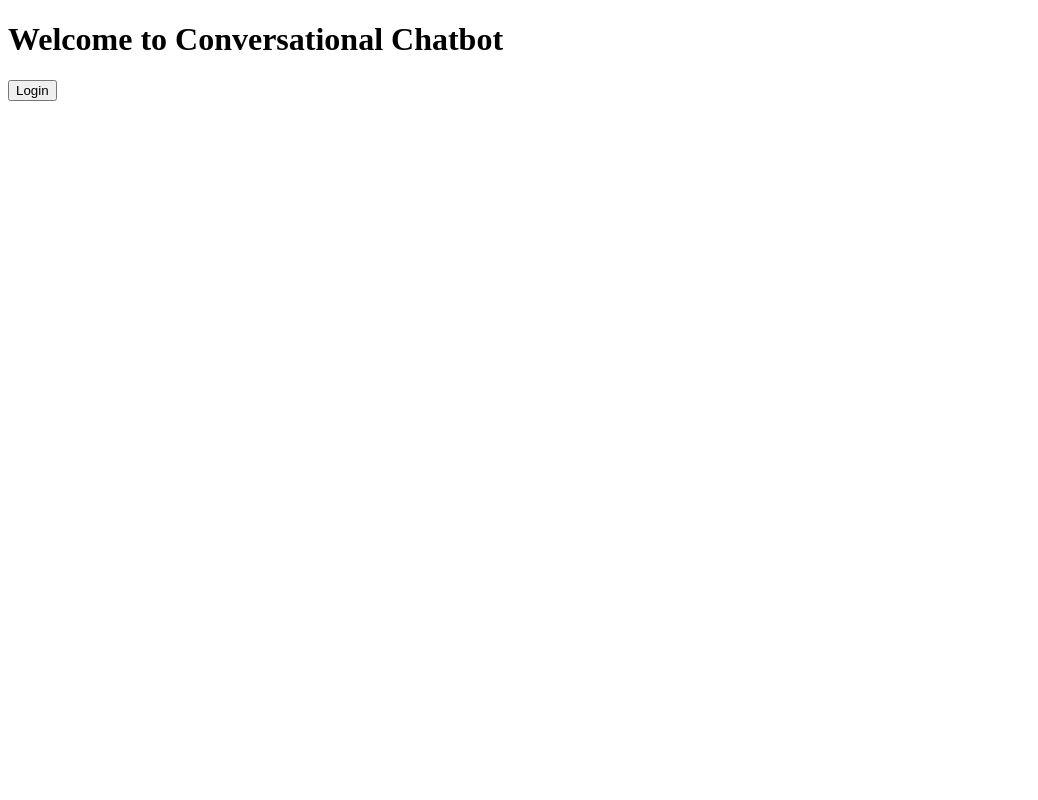
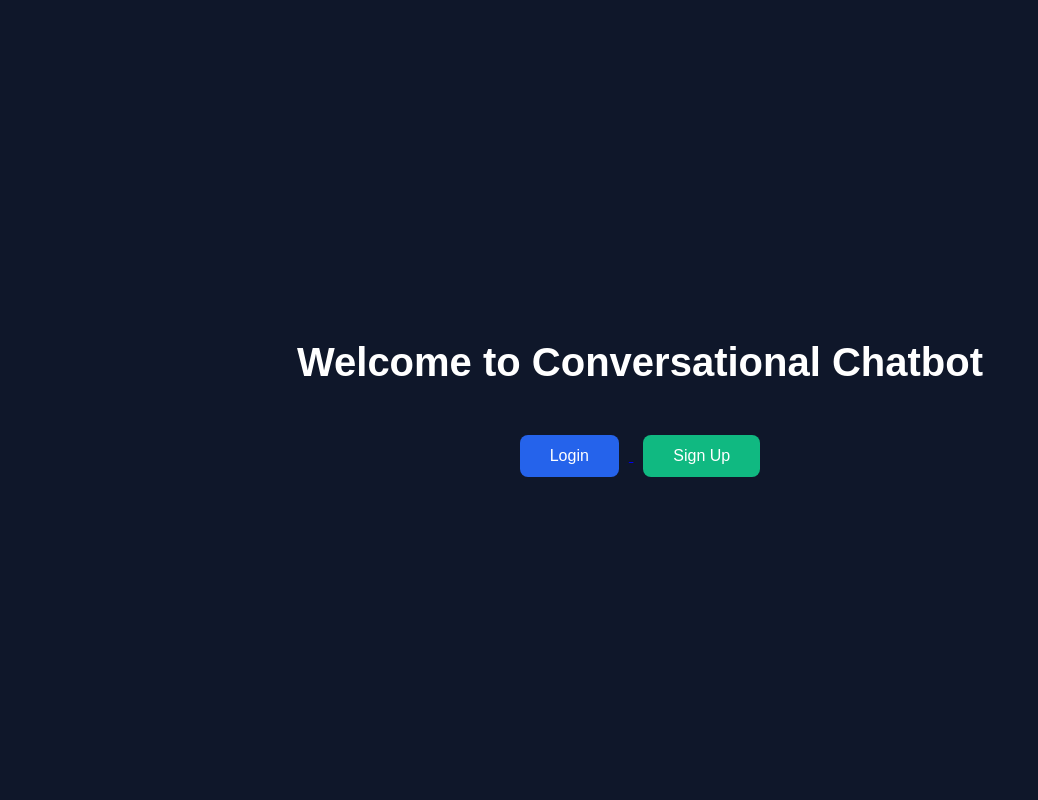
Before and after one commit to Abhisek8895/Convorsational_Chatbot, a Django app: page / in a window 1280 px wide. Shown: the whole page, without its empty margins (0-1038 px from the left). Run offline with Django 5.2, Linux system fonts and the light colour scheme.

Commit message:
Design the landing page

```diff
--- a/templates/landing.html
+++ b/templates/landing.html
@@ -2,14 +2,74 @@
 <html>
 <head>
     <title>Conversational Chatbot</title>
+
+    <style>
+        body{
+            margin:0;
+            padding:0;
+            font-family: Arial, Helvetica, sans-serif;
+            background-color:#0f172a;
+            color:white;
+            display:flex;
+            justify-content:center;
+            align-items:center;
+            height:100vh;
+        }
+
+        .container{
+            text-align:center;
+        }
+
+        h1{
+            font-size:40px;
+            margin-bottom:40px;
+        }
+
+        .btn{
+            padding:12px 30px;
+            margin:10px;
+            border:none;
+            border-radius:8px;
+            font-size:16px;
+            cursor:pointer;
+            transition:0.3s;
+        }
+
+        .login{
+            background-color:#2563eb;
+            color:white;
+        }
+
+        .login:hover{
+            background-color:#1d4ed8;
+        }
+
+        .signup{
+            background-color:#10b981;
+            color:white;
+        }
+
+        .signup:hover{
+            background-color:#059669;
+        }
+    </style>
+
 </head>
 <body>
+
+<div class="container">
 
 <h1>Welcome to Conversational Chatbot</h1>
 
 <a href="/login/">
-    <button>Login</button>
+<button class="btn login">Login</button>
 </a>
+
+<a href="/signup/">
+<button class="btn signup">Sign Up</button>
+</a>
+
+</div>
 
 </body>
 </html>
```
